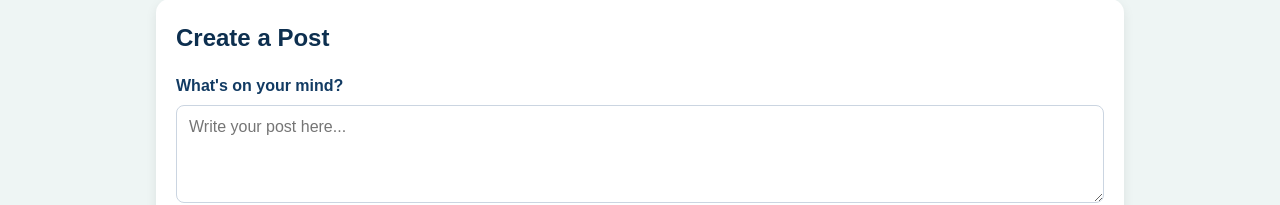
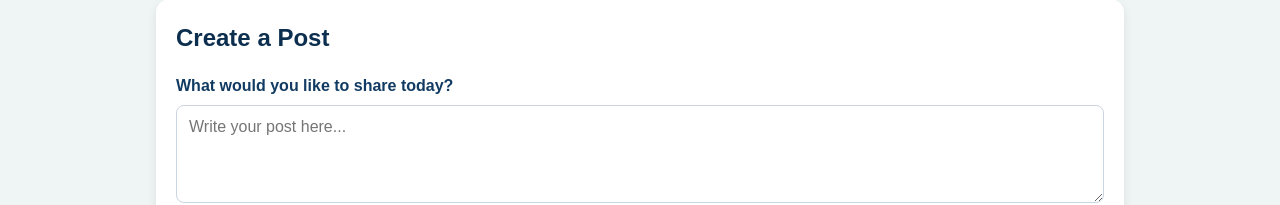
Before and after one commit to khalid-ka2205434/plus, a plain HTML site: page feed.html in a window 1280 px wide. Shown: the part 407-612 px from the top of the page. Drawn offline with Linux system fonts and the light colour scheme; sample sign-in values are in the browser's storage.

Commit message:
update
update

```diff
--- a/feed.html
+++ b/feed.html
@@ -32,7 +32,7 @@
             <h2>Create a Post</h2>
             <form id="postForm">
                 <div class="form-group">
-                    <label for="postContent">What's on your mind?</label>
+                    <label for="postContent">What would you like to share today?</label>
                     <textarea id="postContent" name="postContent" rows="4" placeholder="Write your post here..." required></textarea>
                 </div>
 
```
